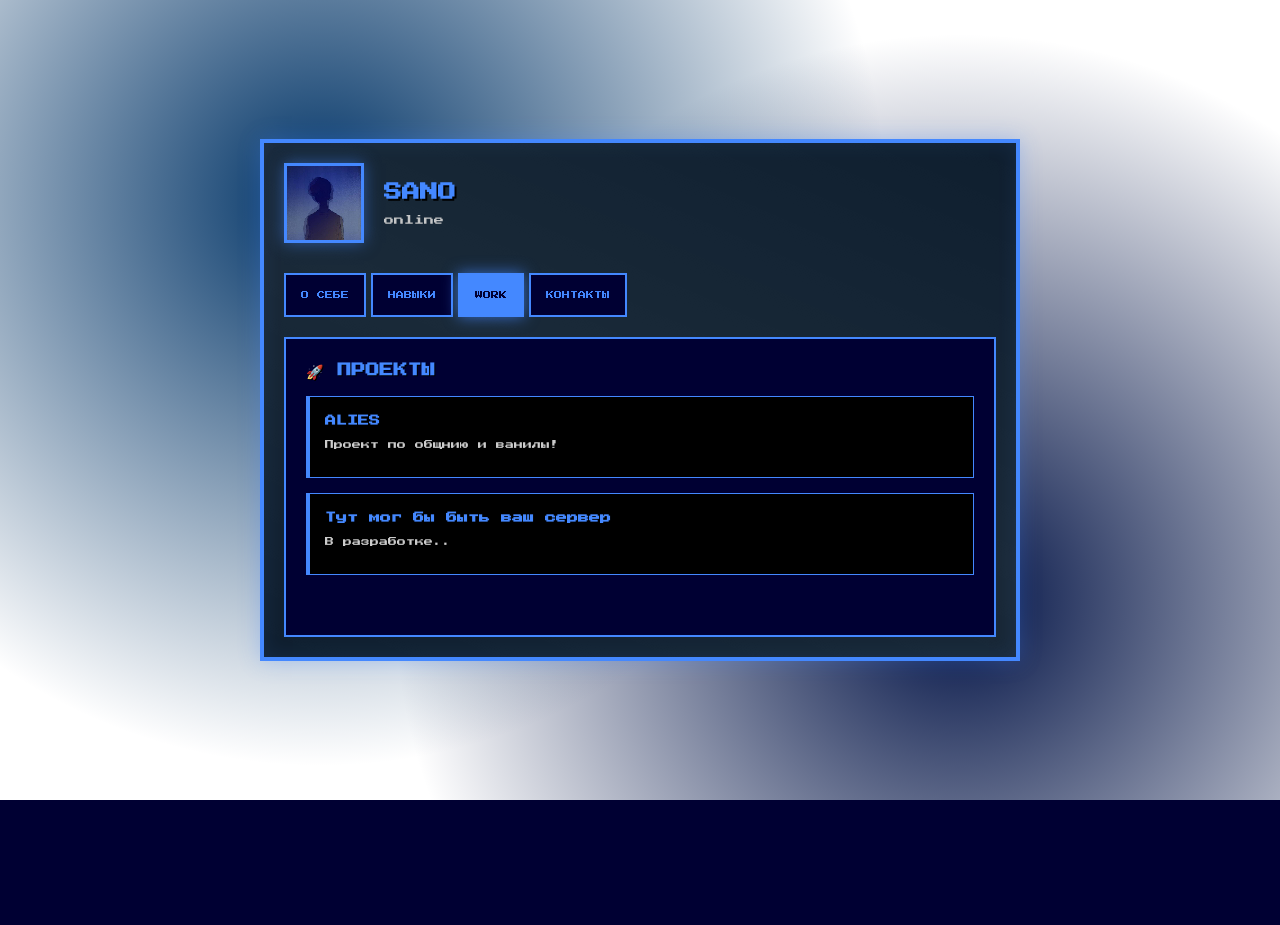
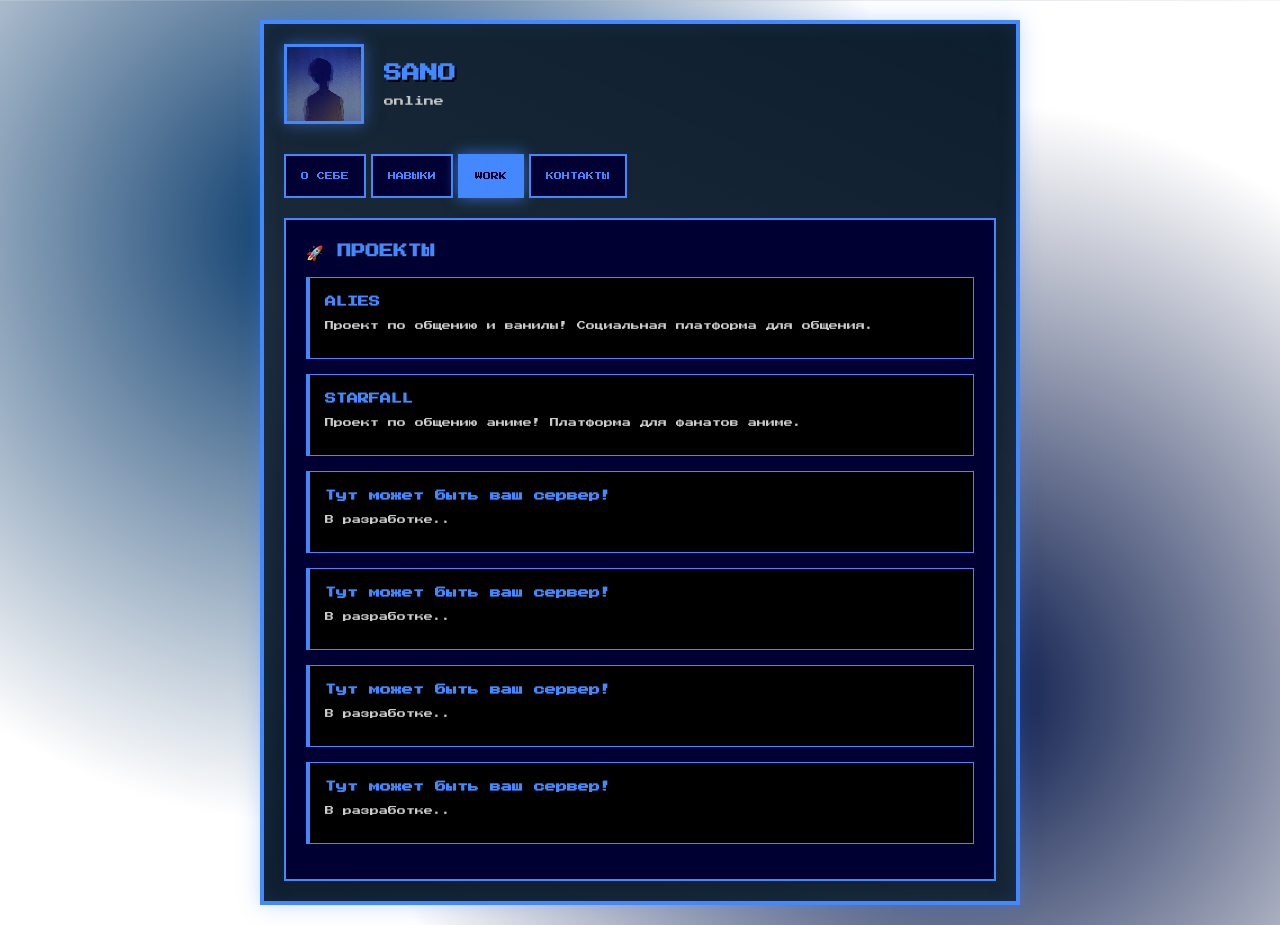
Before and after one commit to iismayilzada/alone, a Flask app: page / in a window 1280 px wide, after a click on "WORK". Before the commit the page ends 800 px from the top, so only its background shows below. Run offline with Flask 3, Linux system fonts and the light colour scheme.

Commit message:
Update index.html

```diff
--- a/templates/index.html
+++ b/templates/index.html
@@ -1,11 +1,13 @@
 <!DOCTYPE html>
 <html lang="ru">
+
 <head>
     <meta charset="UTF-8">
     <meta name="viewport" content="width=device-width, initial-scale=1.0, maximum-scale=1.0, user-scalable=no">
     <title>Sano Dev</title>
     <link rel="stylesheet" href="{{ url_for('static', filename='style.css') }}">
 </head>
+
 <body>
     <div class="container">
         <div class="profile-card">
@@ -33,42 +35,68 @@
                         <p class="pixel-text">Люблю аниме,игры,веселье.</p>
                         <p class="pixel-text">• Возраст: 17 лет</p>
                         <p class="pixel-text">• Хобби: Программирование, игры</p>
-                        <p class="pixel-text">• Статус: The Last  One</p>
+                        <p class="pixel-text">• Статус: The Last One</p>
                     </div>
 
                     <div id="skills" class="tab-panel">
                         <h2 class="pixel-text">💻 МОИ НАВЫКИ</h2>
                         <div class="skill-bar">
                             <span class="pixel-text">Python</span>
-                            <div class="bar"><div class="fill" style="width: 95%"></div></div>
+                            <div class="bar">
+                                <div class="fill" style="width: 95%"></div>
+                            </div>
                         </div>
                         <div class="skill-bar">
                             <span class="pixel-text">JavaScript</span>
-                            <div class="bar"><div class="fill" style="width: 89%"></div></div>
+                            <div class="bar">
+                                <div class="fill" style="width: 89%"></div>
+                            </div>
                         </div>
                         <div class="skill-bar">
                             <span class="pixel-text">HTML/CSS</span>
-                            <div class="bar"><div class="fill" style="width: 100%"></div></div>
+                            <div class="bar">
+                                <div class="fill" style="width: 100%"></div>
+                            </div>
                         </div>
                     </div>
 
                     <div id="projects" class="tab-panel">
                         <h2 class="pixel-text">🚀 ПРОЕКТЫ</h2>
+                        <div class="projects-container">
                             <div class="project-item">
                                 <h3 class="pixel-text">ALIES</h3>
-                            <p class="pixel-text">Проект по общнию и ванилы! </p>
+                                <p class="pixel-text">Проект по общению и ванилы! Социальная платформа для общения.</p>
                             </div>
                             <div class="project-item">
-                            <h3 class="pixel-text">Тут мог бы быть ваш сервер</h3>
+                                <h3 class="pixel-text">STARFALL</h3>
+                                <p class="pixel-text">Проект по общению аниме! Платформа для фанатов аниме.</p>
+                            </div>
+                            <div class="project-item">
+                                <h3 class="pixel-text">Тут может быть ваш сервер!</h3>
+                                <p class="pixel-text">В разработке..</p>
+                            </div>
+                            <div class="project-item">
+                                <h3 class="pixel-text">Тут может быть ваш сервер!</h3>
+                                <p class="pixel-text">В разработке..</p>
+                            </div>
+                            <div class="project-item">
+                                <h3 class="pixel-text">Тут может быть ваш сервер!</h3>
+                                <p class="pixel-text">В разработке..</p>
+                            </div>
+                            <div class="project-item">
+                                <h3 class="pixel-text">Тут может быть ваш сервер!</h3>
                                 <p class="pixel-text">В разработке..</p>
                             </div>
                         </div>
+                    </div>
+
 
                     <div id="contacts" class="tab-panel">
                         <h2 class="pixel-text">📬 СВЯЗЬ</h2>
                         <p class="pixel-text">Discord: alone.life</p>
                         <br>
-                        <a href="/gallery" style="color: #ffffff; text-decoration: none; border: 1px solid #ffffff; padding: 8px 12px; display: inline-block; margin-top: 10px; transition: all 0.3s ease;"
+                        <a href="/gallery"
+                            style="color: #ffffff; text-decoration: none; border: 1px solid #ffffff; padding: 8px 12px; display: inline-block; margin-top: 10px; transition: all 0.3s ease;"
                             onmouseover="this.style.background='#ffffff'; this.style.color='#000000';"
                             onmouseout="this.style.background='transparent'; this.style.color='#ffffff';">
                             🚀 ИНТЕРАКТИВНАЯ ГАЛЕРЕЯ
@@ -98,4 +126,5 @@
         }
     </script>
 </body>
+
 </html>
```
Lines whose indentation alone changed are shown as unchanged.
